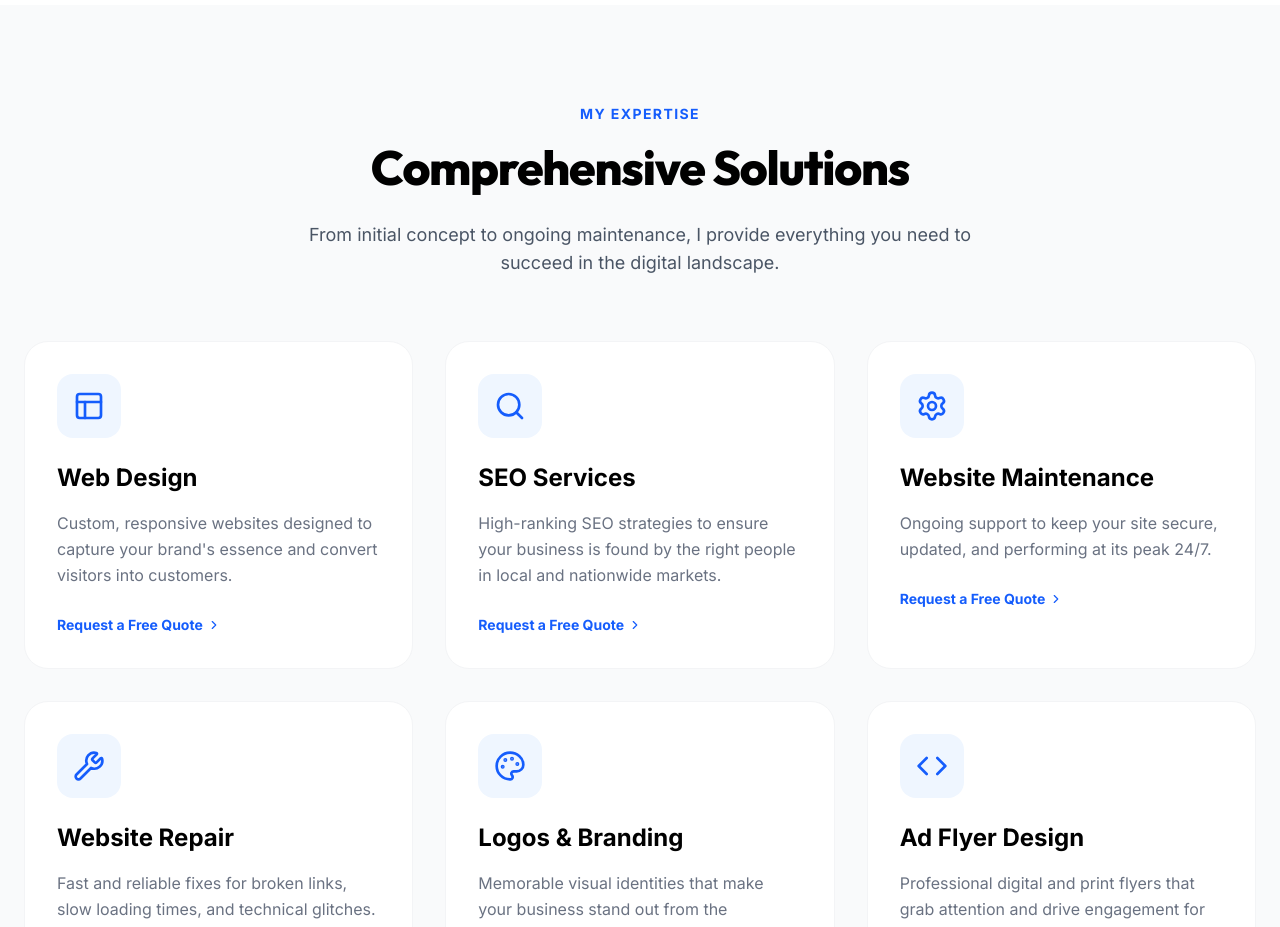
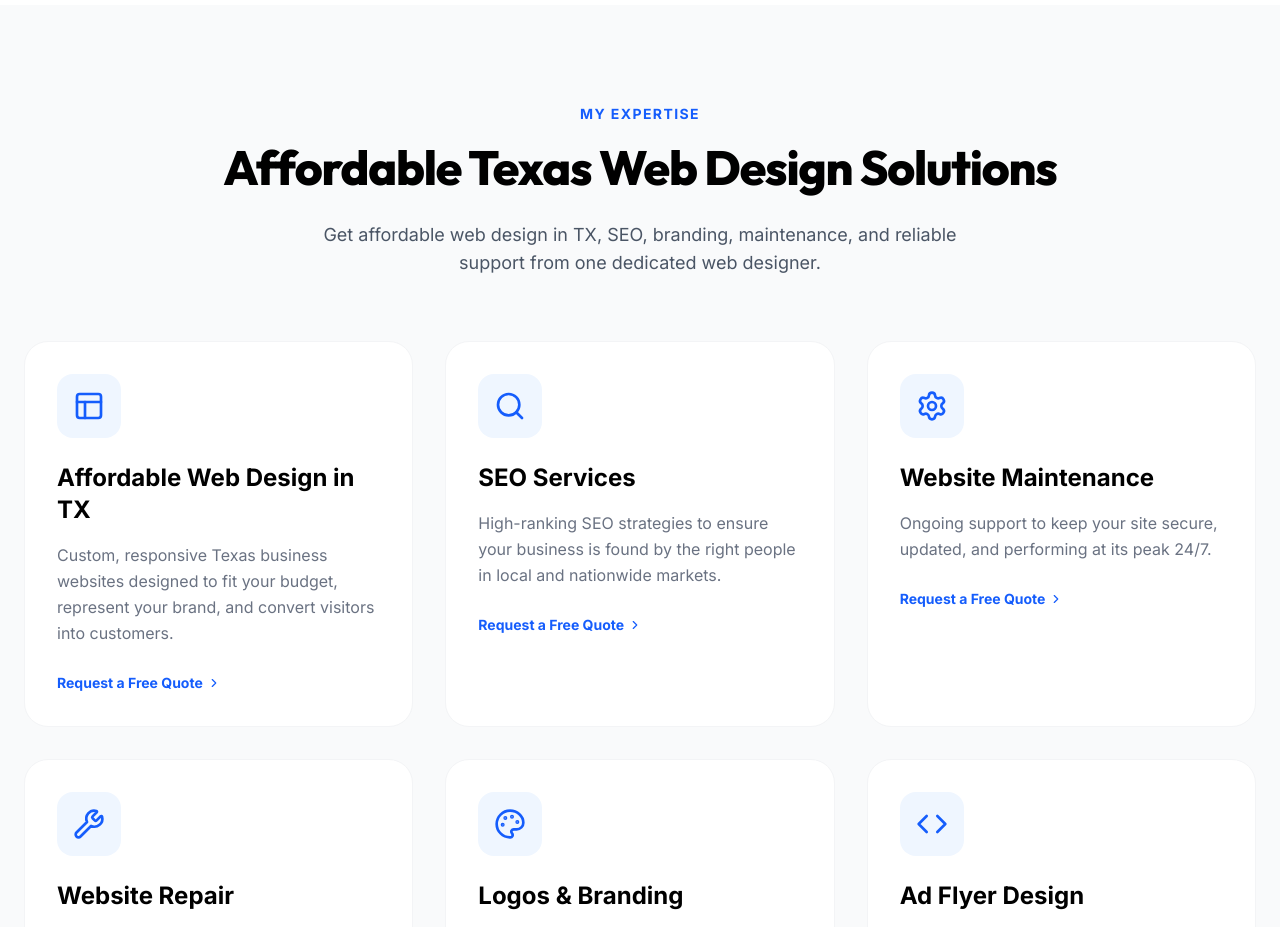
Before and after one commit to trishmarie002-art/jayswebdesign, a React (Vite) app: page / in a window 1280 px wide. Shown: the part 1780-2707 px from the top of the page. Built offline with nearby package versions, Linux system fonts and the light colour scheme; no server answers; the database is empty.

Commit message:
Optimize Texas web design content

```diff
--- a/src/components/Services.tsx
+++ b/src/components/Services.tsx
@@ -4,8 +4,8 @@ import { Code, Search, Settings, Wrench, Layout, Palette, ChevronRight } from "l
 const services = [
   {
     icon: <Layout className="w-8 h-8" />,
-    title: "Web Design",
-    description: "Custom, responsive websites designed to capture your brand's essence and convert visitors into customers.",
+    title: "Affordable Web Design in TX",
+    description: "Custom, responsive Texas business websites designed to fit your budget, represent your brand, and convert visitors into customers.",
   },
   {
     icon: <Search className="w-8 h-8" />,
@@ -46,9 +46,9 @@ export default function Services() {
             transition={{ duration: 0.6 }}
           >
             <span className="text-blue-600 font-bold tracking-widest uppercase text-sm">My Expertise</span>
-            <h2 className="text-3xl md:text-4xl lg:text-5xl font-extrabold text-black mt-3 mb-6 font-display tracking-tight leading-tight">Comprehensive Solutions</h2>
+            <h2 className="text-3xl md:text-4xl lg:text-5xl font-extrabold text-black mt-3 mb-6 font-display tracking-tight leading-tight">Affordable Texas Web Design Solutions</h2>
             <p className="text-gray-600 max-w-2xl mx-auto text-base md:text-lg">
-              From initial concept to ongoing maintenance, I provide everything you need to succeed in the digital landscape.
+              Get affordable web design in TX, SEO, branding, maintenance, and reliable support from one dedicated web designer.
             </p>
           </motion.div>
         </div>
```
